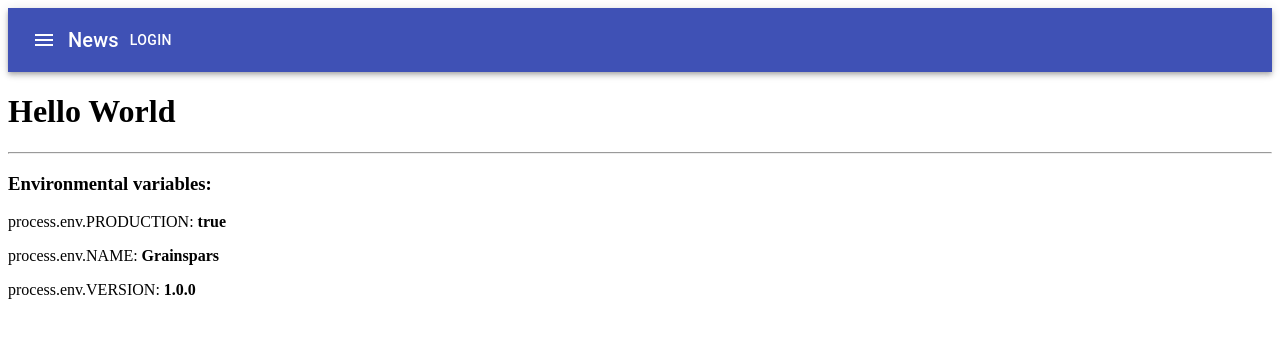
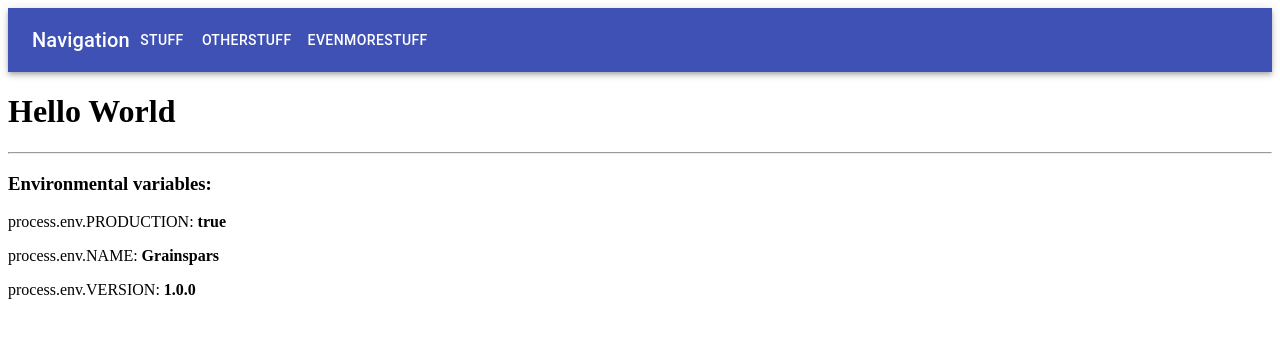
Before and after one commit to bzargesg/Grainspars, a React app: page / in a window 1280 px wide. Shown: the top 338 px of the page. Built offline with nearby package versions, Linux system fonts and the light colour scheme.

Commit message:
rough draft top bar

```diff
--- a/src/components/HeaderBar/HeaderBar.tsx
+++ b/src/components/HeaderBar/HeaderBar.tsx
@@ -10,13 +10,15 @@ export const Headerbar = () => {
     return (
         <AppBar position="static">
             <Toolbar>
-                <IconButton edge="start" className="menuButton" color="inherit" aria-label="menu">
-                    <MenuIcon />
-                </IconButton>
+                {/* <IconButton edge="start" className="menuButton" color="inherit" aria-label="menu"> */}
+                {/* <MenuIcon /> */}
+                {/* </IconButton> */}
                 <Typography variant="h6" className="menuTitle">
-                    News
+                    Navigation
                 </Typography>
-                <Button color="inherit">Login</Button>
+                <Button color="inherit">Stuff</Button>
+                <Button color="inherit">otherStuff</Button>
+                <Button color="inherit">EvenMoreStuff</Button>
             </Toolbar>
         </AppBar>
     );
```
